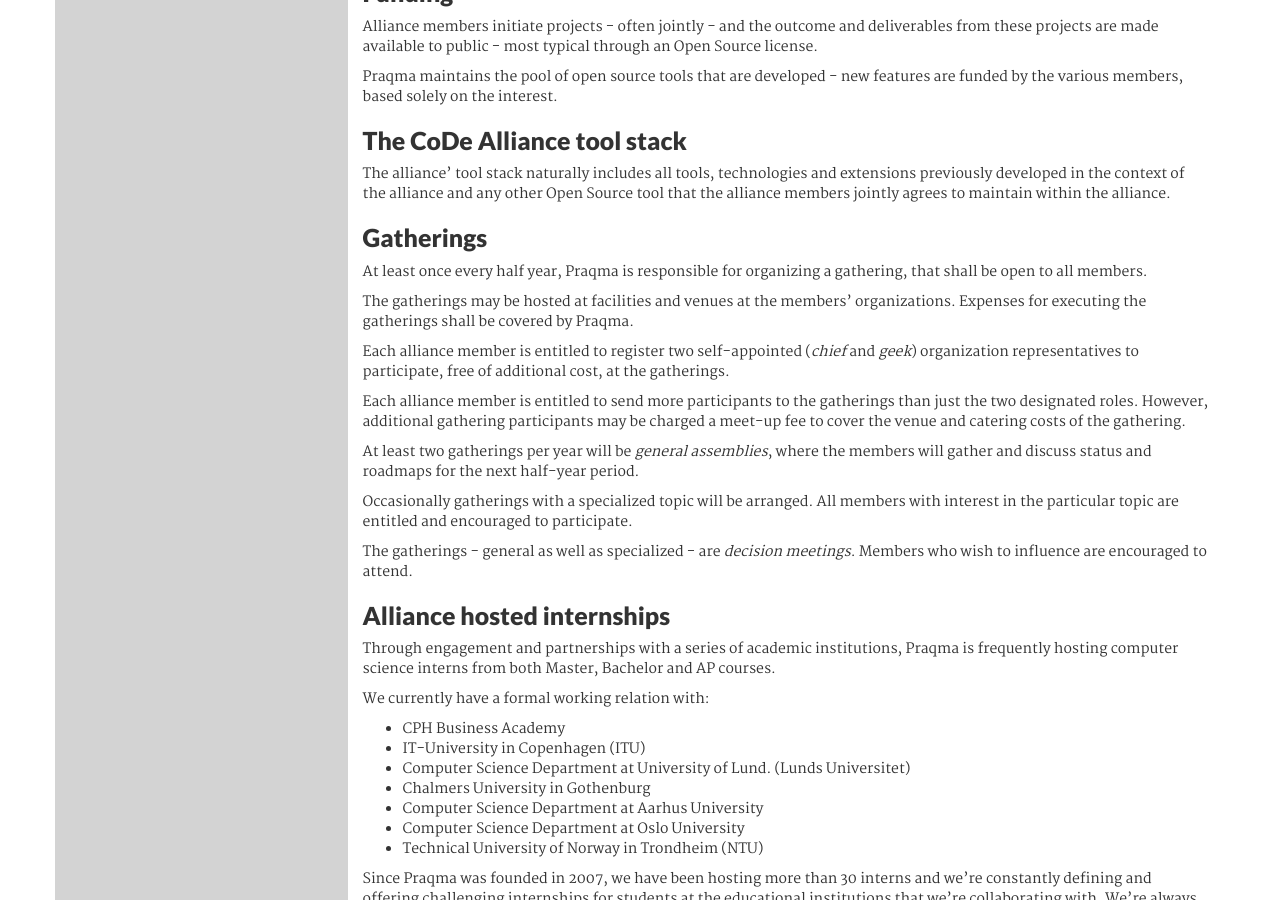
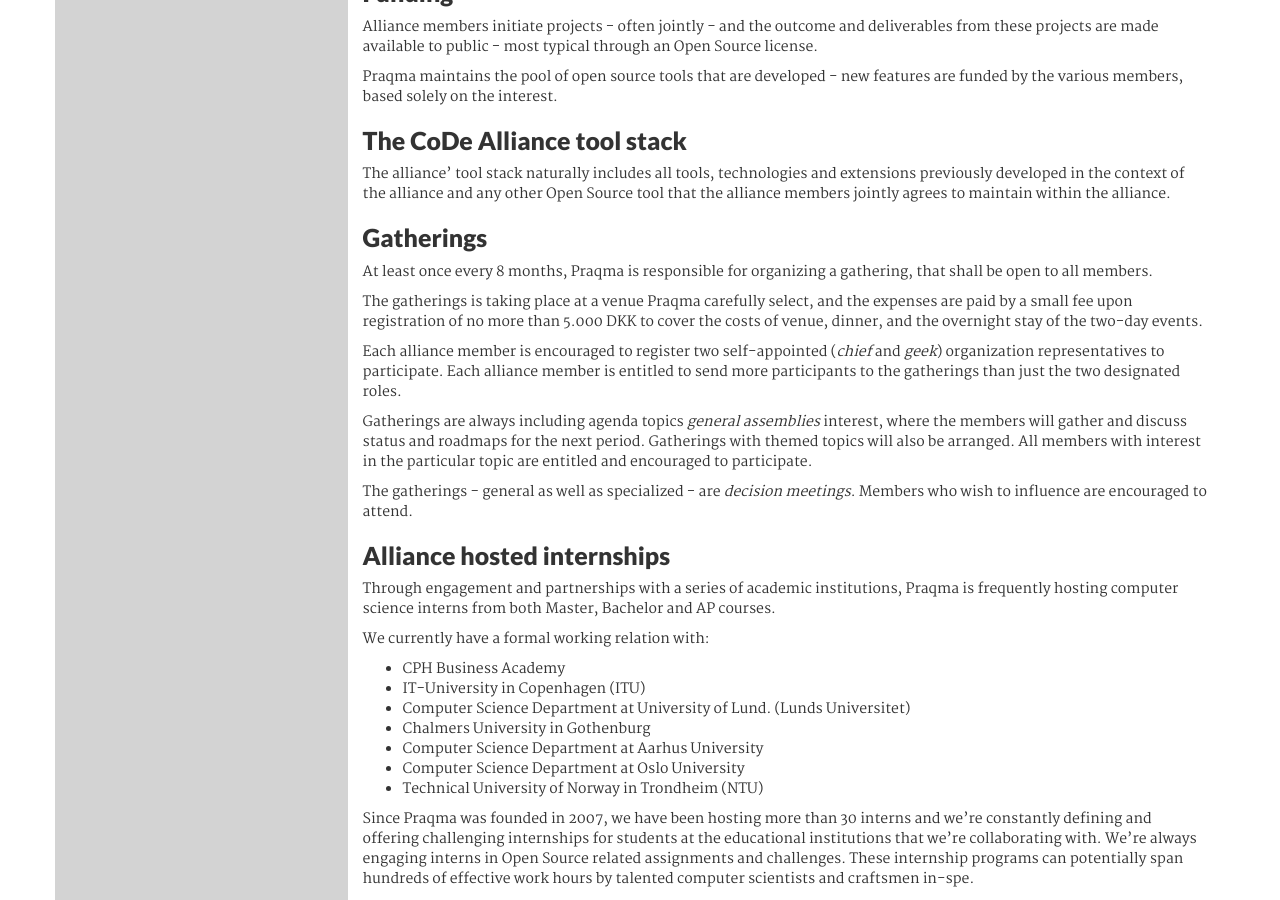
Before and after one commit to Praqma/web-alliance, a Jekyll site: the page built from _pages/charter.md, in a window 1280 px wide and 900 px high, scrolled down 1143 px. Built offline with Jekyll 4.4.1, drawn with Linux system fonts in a browser that asks for light colours.

Commit message:
Update charter for #65 to fit our new event format

```diff
--- a/_pages/charter.md
+++ b/_pages/charter.md
@@ -39,17 +39,15 @@
 
 ## Gatherings
 
-At least once every half year, Praqma is responsible for organizing a gathering, that shall be open to all members.
+At least once every 8 months, Praqma is responsible for organizing a gathering, that shall be open to all members.
 
-The gatherings may be hosted at facilities and venues at the members' organizations. Expenses for executing the gatherings shall be covered by Praqma.
+The gatherings is taking place at a venue Praqma carefully select, and the expenses are paid by a small fee upon registration of no more than 5.000 DKK to cover the costs of venue, dinner, and the overnight stay of the two-day events.
 
-Each alliance member is entitled to register two self-appointed (_chief_ and _geek_) organization representatives to participate, free of additional cost, at the gatherings.
+Each alliance member is encouraged to register two self-appointed (_chief_ and _geek_) organization representatives to participate.
+Each alliance member is entitled to send more participants to the gatherings than just the two designated roles.
 
-Each alliance member is entitled to send more participants to the gatherings than just the two designated roles. However, additional gathering participants may be charged a meet-up fee to cover the venue and catering costs of the gathering.
-
-At least two gatherings per year will be _general assemblies_, where the members will gather and discuss status and roadmaps for the next half-year period.
-
-Occasionally gatherings with a specialized topic will be arranged. All members with interest in the particular topic are entitled and encouraged to participate.
+Gatherings are always including agenda topics _general assemblies_ interest, where the members will gather and discuss status and roadmaps for the next period.
+Gatherings with themed topics will also be arranged. All members with interest in the particular topic are entitled and encouraged to participate.
 
 The gatherings - general as well as specialized - are _decision meetings_. Members who wish to influence are encouraged to attend.
 
```
